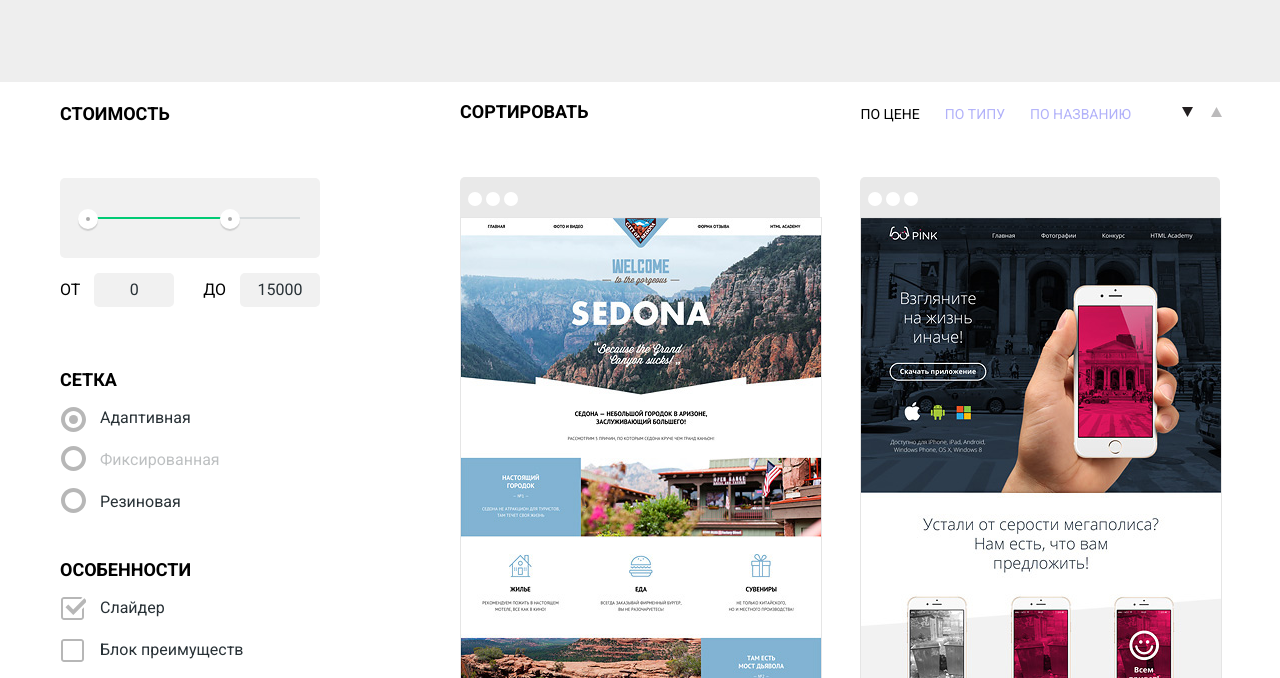
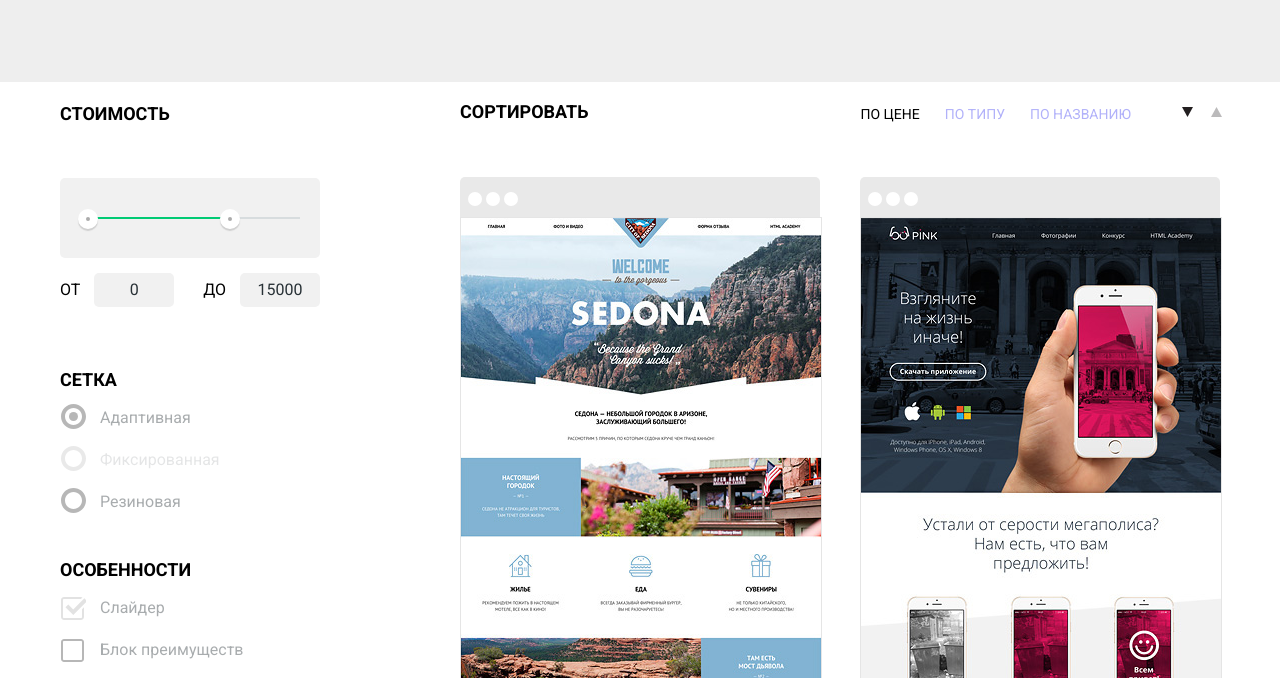
Before and after one commit to zim80/575595-nerds, a plain HTML site: page nerds-catalog.html in a window 1280 px wide. Shown: the part 273-951 px from the top of the page. Drawn offline with Linux system fonts and the light colour scheme.

Commit message:
очередные правки

```diff
--- a/css/style.css
+++ b/css/style.css
@@ -435,6 +435,11 @@ img {
 .filter-option {
   margin-bottom: 22px;
   position: relative;
+  opacity: 0.4;
+}
+
+.filter-option:hover {
+  opacity: 1.0;
 }
 .filter-option-on {
   position: relative;
@@ -443,7 +448,8 @@ img {
   position: relative;
 }
 
-.filter-option-on::before {
+./* filter-option-on::before { */
+  .filter-input-radio:checked + label::before {
   content: "";
   width: 25px;
   height: 25px;
@@ -458,7 +464,8 @@ img {
   opacity: 0.4;
 }
 
-.filter-option-checked::before {
+/* .filter-option-checked::before { */
+  .filter-input-checkbox:checked + label::before {
   content: "";
   width: 25px;
   height: 25px;
@@ -473,7 +480,8 @@ img {
   opacity: 0.4;
 }
 
-.filter-option-off::before {
+/* .filter-option-off::before { */
+  .filter-input-radio + label::before {
   content: "";
   width: 25px;
   height: 25px;
@@ -485,10 +493,11 @@ img {
   background-image: url("../img/radio-off.svg");
   background-repeat: no-repeat;
   background-position: 0 0;
-  opacity: 0.4;
-}
-
-.filter-option-unchecked::before {
+  /* opacity: 0.4; */
+}
+
+/* .filter-option-unchecked::before { */
+  .filter-input-checkbox + label::before {
   content: "";
   width: 25px;
   height: 25px;
@@ -500,8 +509,17 @@ img {
   background-image: url("../img/checkbox-off.svg");
   background-repeat: no-repeat;
   background-position: 0 0;
-  opacity: 0.4;
-}
+  /* opacity: 0.4; */
+}
+/**/
+
+.filter-input-radio + label::before {
+  background-image: url("../img/radio-off.svg");
+}
+.filter-input-radio:checked + label::before {
+  background-image: url("../img/radio-on.svg");
+}
+/**/
 .filter-option:hover::before {
   opacity: 1.0;
 }
@@ -1324,7 +1342,7 @@ body {
 
   .partners-list {
 
-  display: inline-block;
+  display: flex;
   margin: 0;
   padding: 0;
   padding-top: 46px;
@@ -1364,9 +1382,10 @@ body {
     position: absolute;
     left: -22px;
     height: 50px;
-    border: 1px solid #fb565a;
-    top: 4px;
+    border: 1px solid #eeeeee;
+    top: 50%;
     content: "";
+    transform: translateY(-50%);
   }
 
   .footer-social {
```
